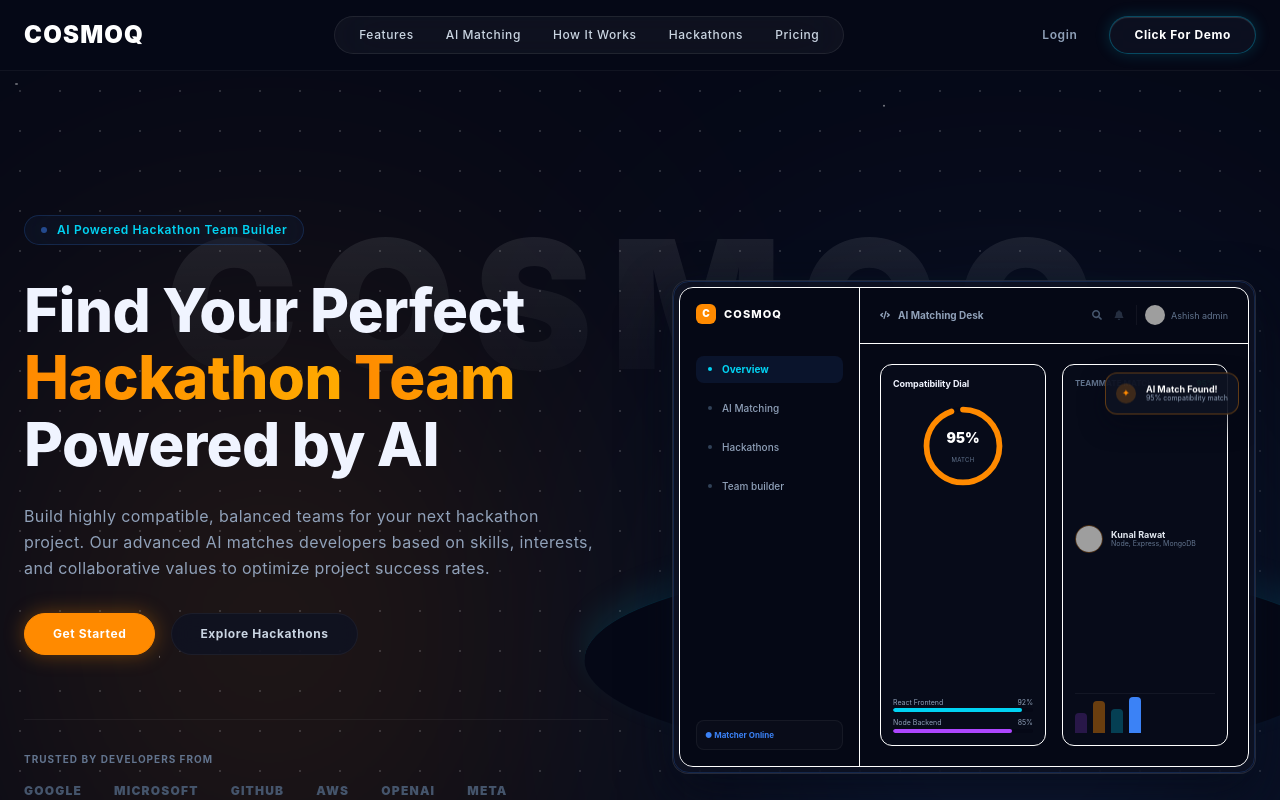
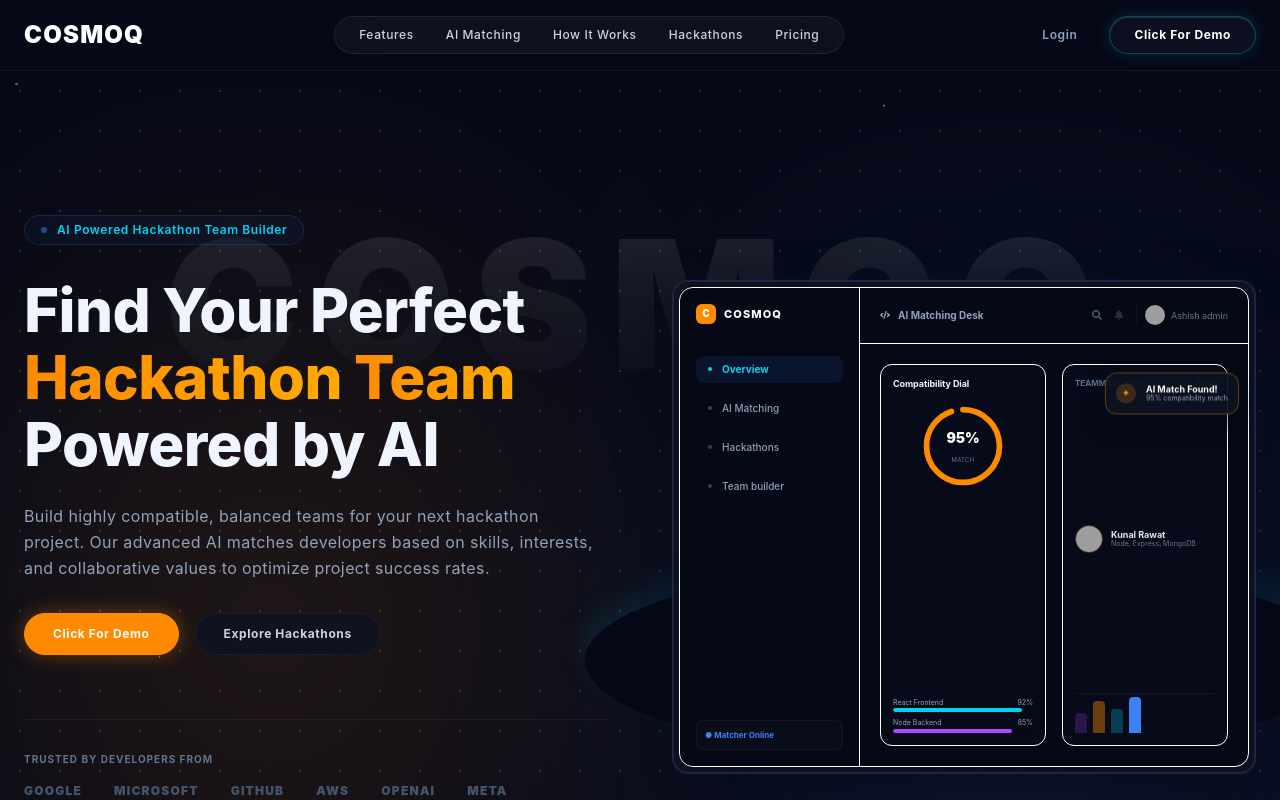
Before and after one commit to Techi-Harshit/AI-Hackthon-Team-Builder, a React app in the folder frontend/: page / in a window 1280 px wide. Shown: the top 800 px of the page. Built offline with nearby package versions, Linux system fonts and the light colour scheme; grey boxes are pictures that could not be loaded; the HTML template or start-up script is replaced by a standard one.

Commit message:
Updated frontend UI

```diff
--- a/frontend/src/components/CTA.jsx
+++ b/frontend/src/components/CTA.jsx
@@ -105,7 +105,7 @@ function CTA() {
                 duration-300
               "
             >
-              Get Started Free
+                 Click For Free Demo
             </motion.button>
           </div>
 
--- a/frontend/src/components/Hero.jsx
+++ b/frontend/src/components/Hero.jsx
@@ -184,7 +184,7 @@ function Hero() {
               duration-300
               "
             >
-              Get Started
+              Click For Demo
             </button>
             <a
               href="#hackathons"
```
